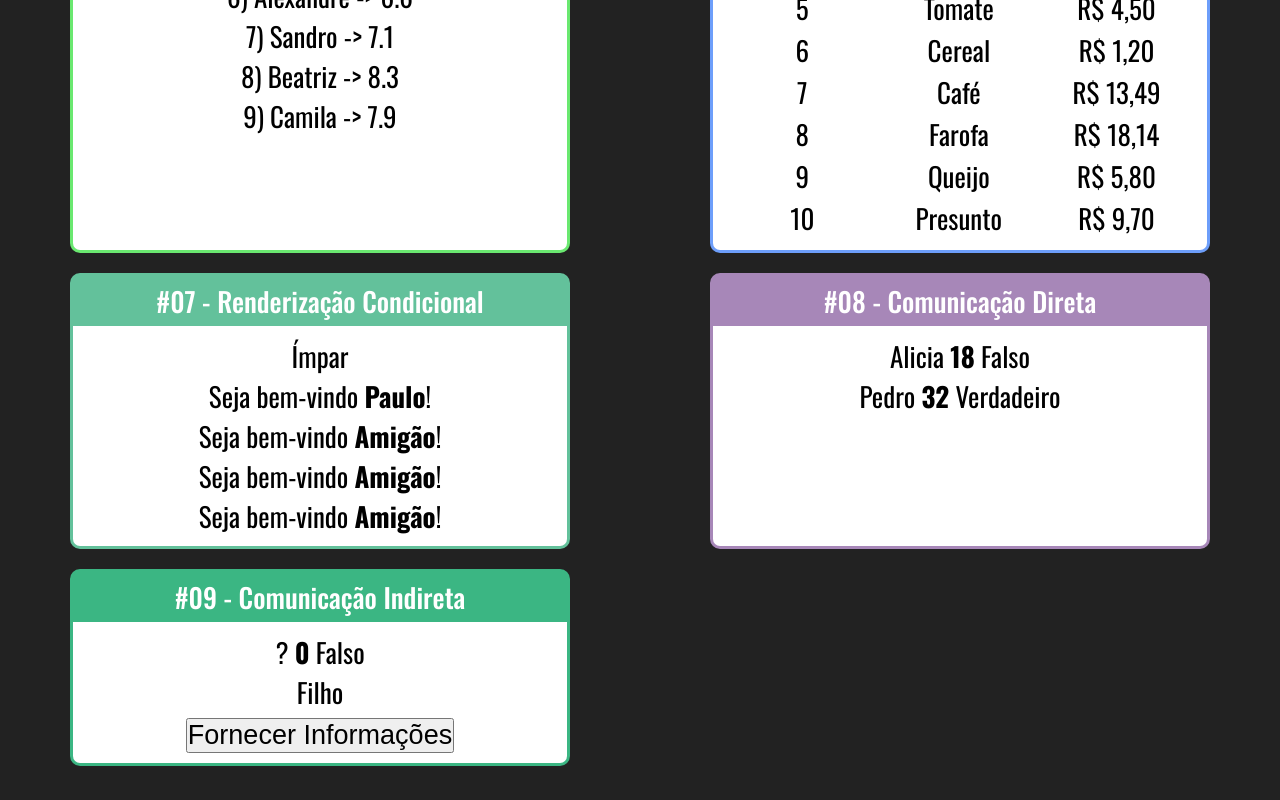
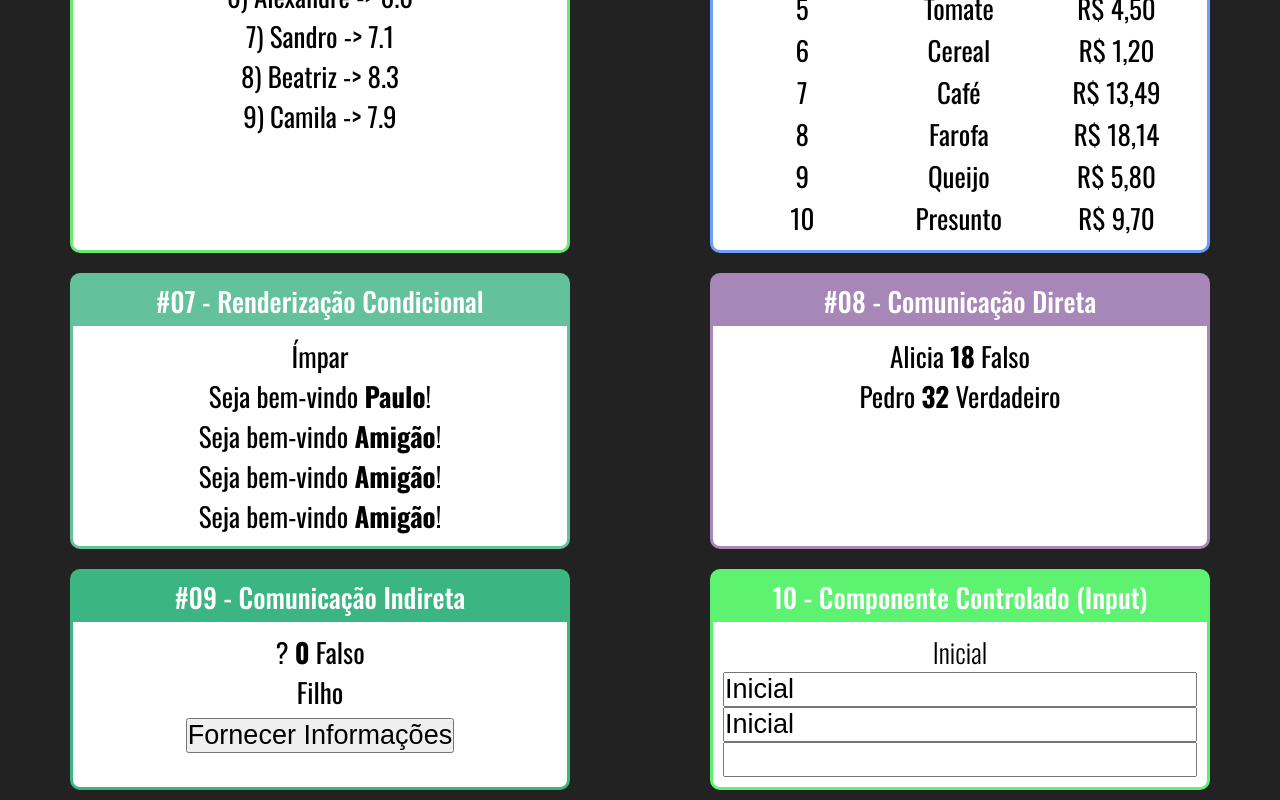
Before and after one commit to CoNnEcT500BR/ReactTS, a React (Vite) app: page / in a window 1280 px wide. Shown: the part 769-1569 px from the top of the page. Before the commit the page ends 1545 px from the top, so only its background shows below. Built offline with nearby package versions, Linux system fonts and the light colour scheme.

Commit message:
Controled Component

```diff
--- a/src/App.tsx
+++ b/src/App.tsx
@@ -10,6 +10,7 @@ import PairOrOdd from "./components/conditional/PairOrOdd";
 import UserInfo from "./components/conditional/UserInfo";
 import { Products } from "./components/data/products";
 import { Students } from "./components/data/students";
+import Input from "./components/forms/Input";
 import Card from "./components/layout/Card";
 import ProductsTable from "./components/repeat/ProductsTable";
 import StudentList from "./components/repeat/StudentList";
@@ -76,6 +77,9 @@ export default function App() {
           <Card title="#09 - Comunicação Indireta">
             <IndirectFather />
           </Card>
+          <Card title="10 - Componente Controlado (Input)">
+            <Input />
+          </Card>
         </div>
       </div>
     </div>
--- /dev/null
+++ b/src/components/forms/Input.tsx
@@ -0,0 +1,22 @@
+import React, { useState } from "react";
+import "./input.css";
+
+export default function Input() {
+  const [value, setValue] = useState("Inicial");
+
+  function whenChange(e: any) {
+    setValue(e.target.value);
+    console.log(e.target.value);
+  }
+
+  return (
+    <div className="inputForm">
+      <h2>{value}</h2>
+      <div className="inputs">
+        <input value={value} onChange={whenChange} />
+        <input value={value} readOnly />
+        <input value={undefined} />
+      </div>
+    </div>
+  );
+}
--- /dev/null
+++ b/src/components/forms/input.css
@@ -0,0 +1,8 @@
+.inputForm {
+  font-size: 1.4rem;
+}
+
+.inputs {
+  display: flex;
+  flex-direction: column;
+}
```
